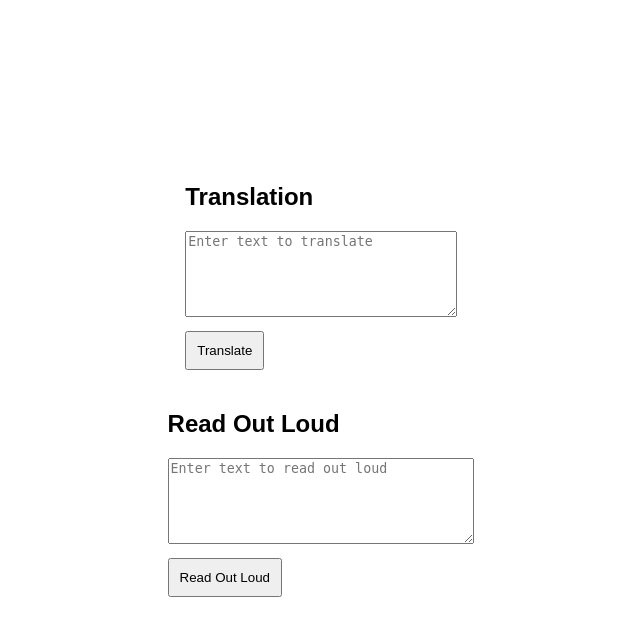
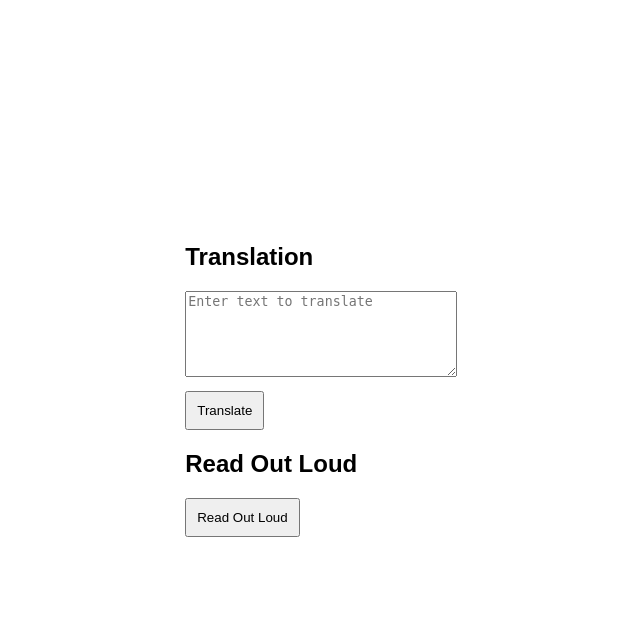
Before and after one commit to virajchandugade/Harveal, a FastAPI app: template templates/logtest.html in a window 1280 px wide. Shown: the top 636 px of the page, without its empty margins (322-962 px from the left). Run offline with FastAPI, Linux system fonts and the light colour scheme; the template is opened without the code that fills it, so the values that code supplies are empty; parts of the project's set-up code (start-up, migrations or seed data) failed here and were passed over.

Commit message:
6th feb project lab

```diff
--- a/main.py
+++ b/main.py
@@ -225,7 +225,7 @@ def get_user_by_id(uid):
 
 @app.post("/translate/")
 async def translate_to_marathi(text: str = Form(...)):
-    # Translate the text to Marathi
+    #text to Marathi
     translator = Translator(to_lang="mr")
     translated_text = translator.translate(text)
 
@@ -233,7 +233,7 @@ async def translate_to_marathi(text: str = Form(...)):
 
 @app.post("/read_out_loud/")
 async def read_out_loud(text: str = Form(...)):
-    # Create a gTTS object
+    # gTTS object
     tts = gTTS(text=text, lang="mr")
 
     # Save the audio file
--- a/static/js/testingtrans.js
+++ b/static/js/testingtrans.js
@@ -23,7 +23,7 @@ async function translateText() {
 
 async function readOutLoud() {
     try {
-        const readOutLoudInput = document.getElementById('readOutLoudInput').value;
+        const readOutLoudInput = document.getElementById('translationResult').innerText;
 
         const formData = new FormData();
         formData.append('text', readOutLoudInput);
--- a/templates/logtest.html
+++ b/templates/logtest.html
@@ -13,13 +13,14 @@
         <textarea id="textInput" placeholder="Enter text to translate"></textarea>
         <button onclick="translateText()">Translate</button>
         <div id="translationResult"></div>
+
+         <h2>Read Out Loud</h2>
+        <button onclick="readOutLoud()">Read Out Loud</button>
+
     </div>
 
-    <div class="container">
-        <h2>Read Out Loud</h2>
-        <textarea id="readOutLoudInput" placeholder="Enter text to read out loud"></textarea>
-        <button onclick="readOutLoud()">Read Out Loud</button>
-    </div>
+
+
 
     <div class="container" id="audioContainer">
         <!-- Audio element will be dynamically added here -->
```
Also changed, not shown: 1 other file.
